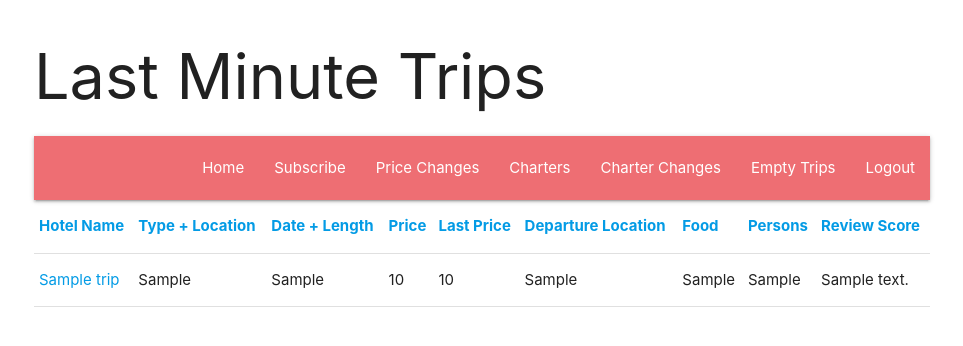
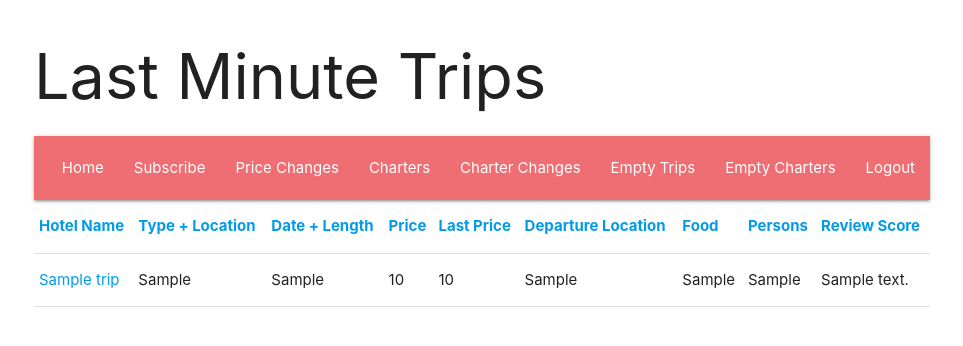
Before and after one commit to teh42eem00/Holiday_Monitor, a Flask app: page /trips in a window 1280 px wide. Shown: the top 346 px of the page, without its empty margins (158-1121 px from the left). Run offline with Flask 3, Linux system fonts and the light colour scheme; the visitor is signed in with stand-in values (Sample User, id 1); tables that the repository leaves empty hold one stand-in row (values such as "Sample post").

Commit message:
Update trips.html

```diff
--- a/templates/trips.html
+++ b/templates/trips.html
@@ -17,6 +17,7 @@
                 <li><a href="/charters">Charters</a></li>
                 <li><a href="/charter-changes">Charter Changes</a></li>
                 <li><a href="/empty-trips">Empty Trips</a></li>
+                <li><a href="/empty-charters">Empty Charters</a></li>
                 <li><a href="/logout">Logout</a></li>
             </ul>
         </div>
```
